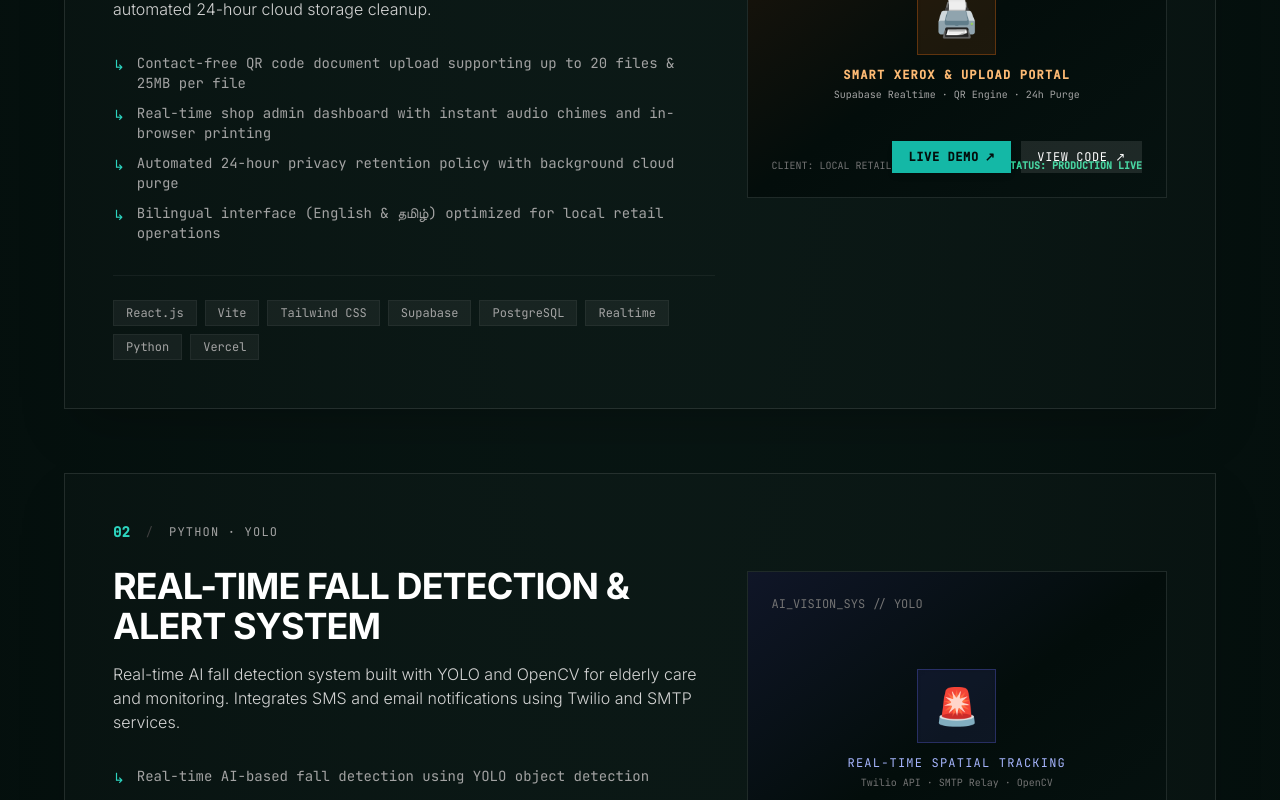
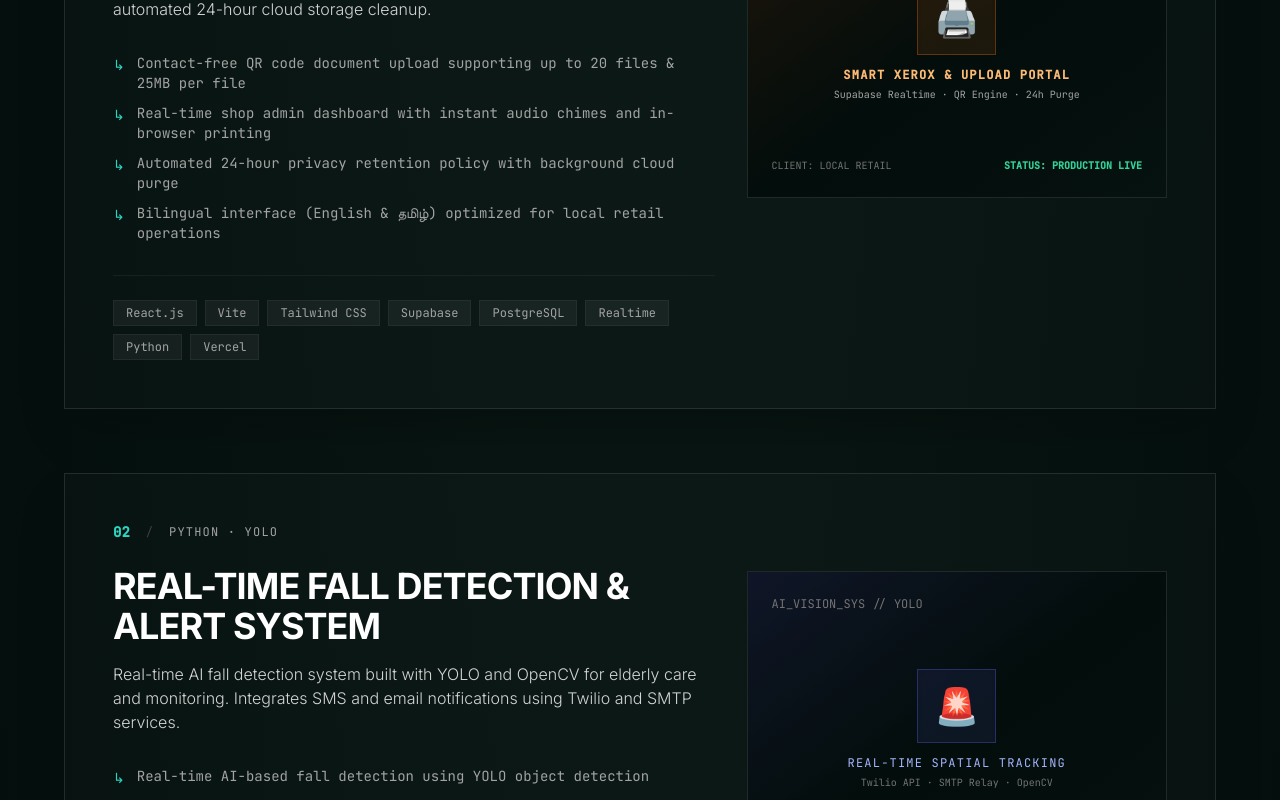
Before and after one commit to karthy24/portfolio, a React (Vite) app: page / in a window 1280 px wide. Shown: the part 3680-4480 px from the top of the page. Built offline with nearby package versions, Linux system fonts and the light colour scheme.

Commit message:
style: remove view code and live demo buttons for clean card display

```diff
--- a/src/components/Projects.jsx
+++ b/src/components/Projects.jsx
@@ -208,30 +208,6 @@ export default function Projects() {
                       </div>
                     )}
 
-                    {/* View Code & Live Demo Buttons */}
-                    <div className="relative z-10 mt-auto pt-4 flex flex-wrap items-center justify-end gap-2.5">
-                      {project.demo && (
-                        <a
-                          href={project.demo}
-                          target="_blank"
-                          rel="noreferrer"
-                          className="px-4 py-2 bg-primary-500 hover:bg-primary-400 text-dark-950 font-mono text-xs font-bold uppercase tracking-wider transition-all inline-flex items-center gap-1.5 shadow-md hover:shadow-primary-500/30"
-                        >
-                          <span>Live Demo</span>
-                          <span>↗</span>
-                        </a>
-                      )}
-                      {project.github && project.github !== '#' && (
-                        <a
-                          href={project.github}
-                          target="_blank"
-                          rel="noreferrer"
-                          className="px-4 py-2 bg-white/10 hover:bg-white text-white hover:text-dark-950 font-mono text-xs uppercase tracking-wider transition-colors"
-                        >
-                          View Code ↗
-                        </a>
-                      )}
-                    </div>
                   </div>
                 </div>
               </div>
```
